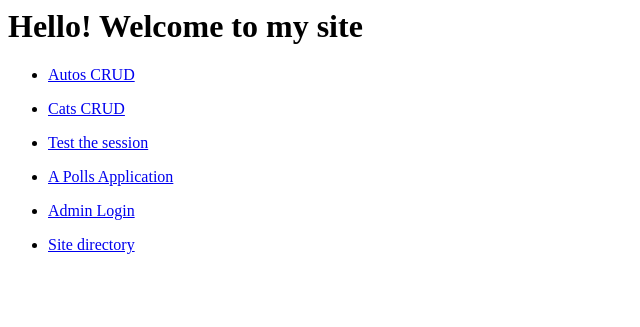
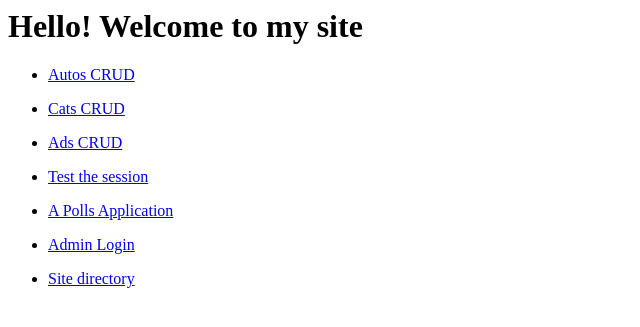
Before and after one commit to TanZng/mysite, a Django app: page / in a window 1280 px wide. Shown: the top 327 px of the page, without its empty margins (0-640 px from the left). Run offline with Django 3.2, Linux system fonts and the light colour scheme.

Commit message:
Update main.html
Added /ads link

```diff
--- a/home/templates/home/main.html
+++ b/home/templates/home/main.html
@@ -6,6 +6,7 @@
 <ul>
     <li><p><a href="/autos">Autos CRUD</a></p>
     <li><p><a href="/cats">Cats CRUD</a></p>
+    <li><p><a href="/ads">Ads CRUD</a></p>
     <li><p><a href="/hello">Test the session</a></p>
     <li><p><a href="/polls">A Polls Application</a></p></li>
     <li><p><a href="/admin">Admin Login</a></p></li>
```
